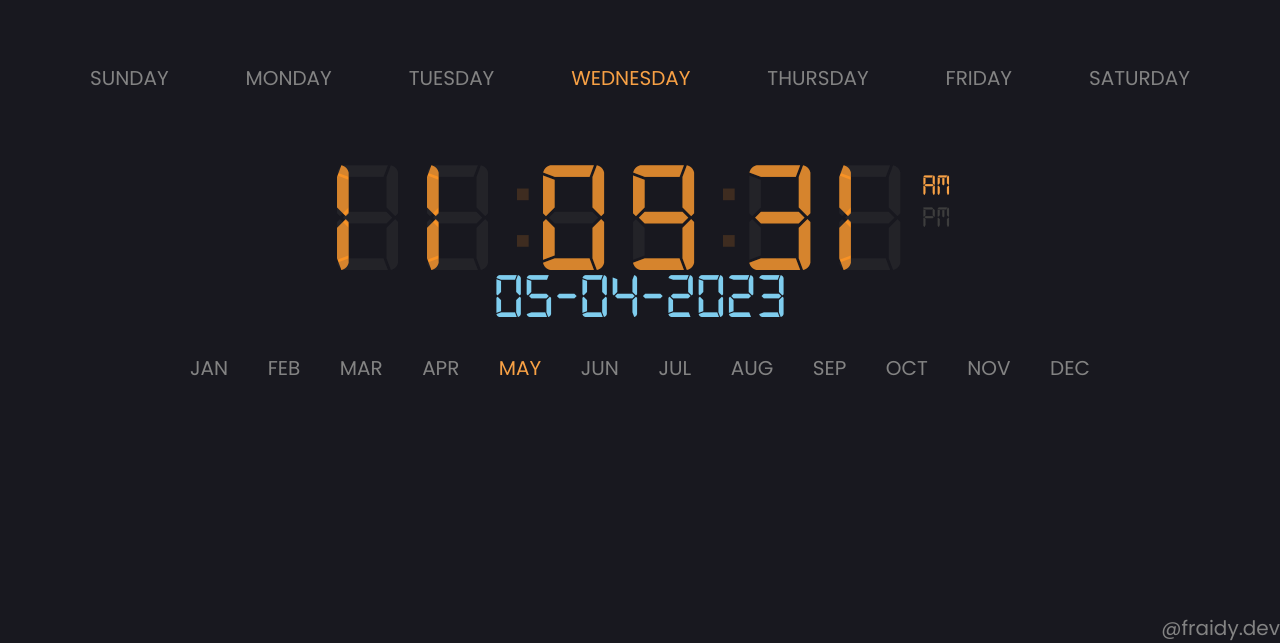
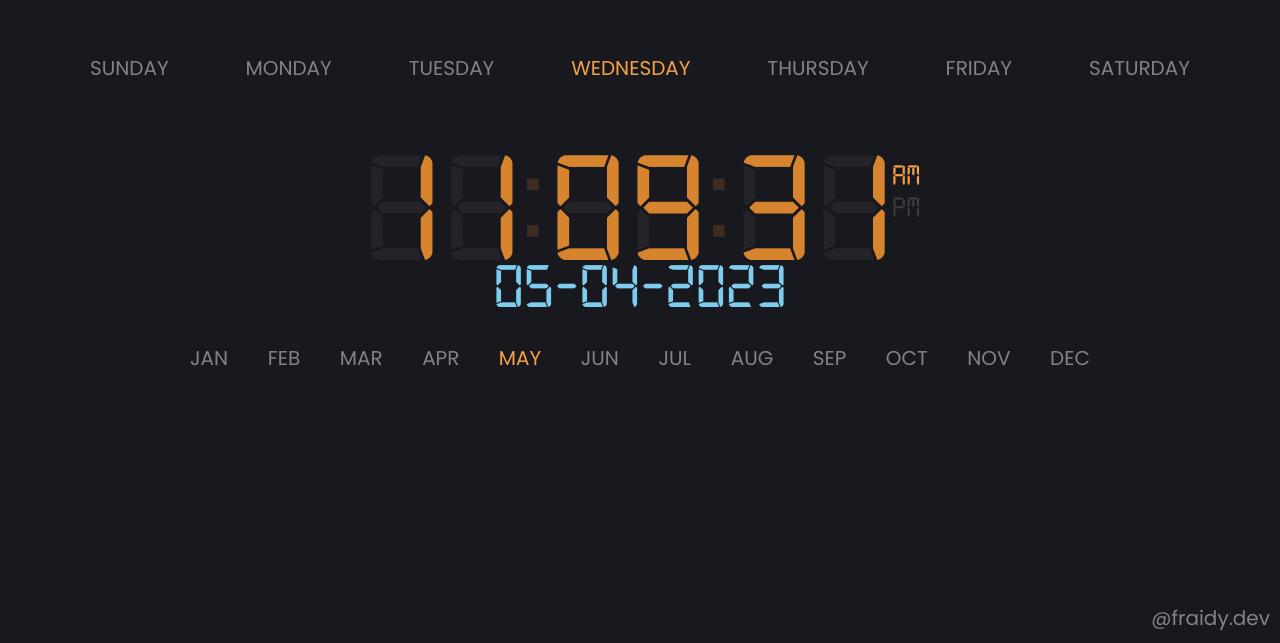
Before and after one commit to Sujith-Fraidy/Digital-Clock, a plain HTML site: page index.html in a window 1280 px wide. Shown: the part 157-800 px from the top of the page. Drawn offline with Linux system fonts and the light colour scheme.

Commit message:
Add files via upload
CSS v2

```diff
--- a/style.css
+++ b/style.css
@@ -33,7 +33,6 @@ body{
     font-size: 10rem;
     margin-bottom: 1.5%;
     color: #f89225;
-    text-align: left;
 }
 .colon
 {
@@ -79,14 +78,18 @@ body{
 footer{
     margin-top: auto;
     align-self: flex-end;
+    padding: 10px;
+}
+.num{
+
+    position: relative;
+    text-align: right;
+    min-width: 80px;
 }
 .num::before{
     content:'8';
     color:rgba(80, 80, 80, 0.2);
     position: absolute;
-    min-width: 0px;
+    top:0;
+    right: 0;
 }
-.num{
-    min-width: 90px;
-    position: static;
-}
```
